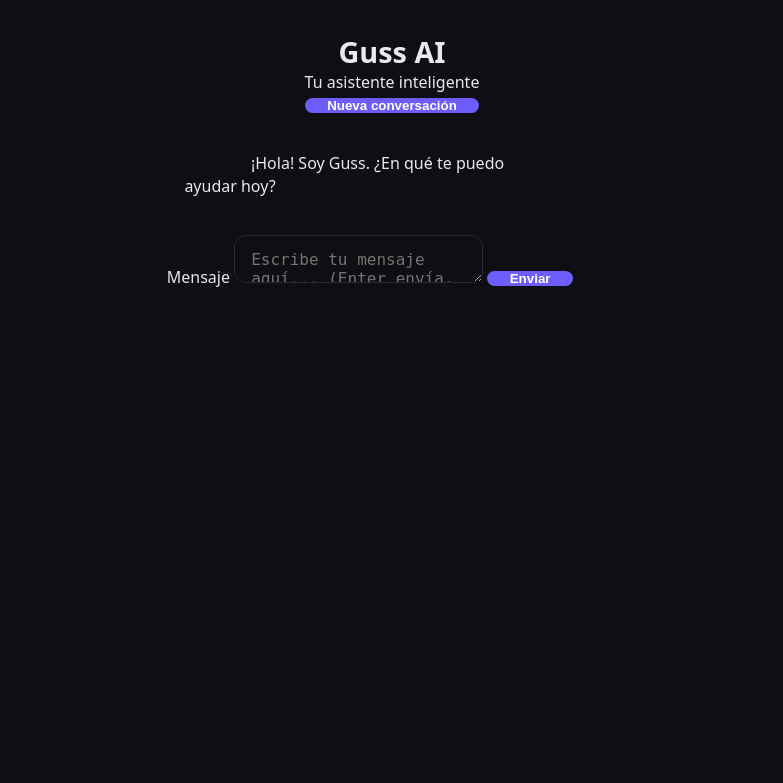
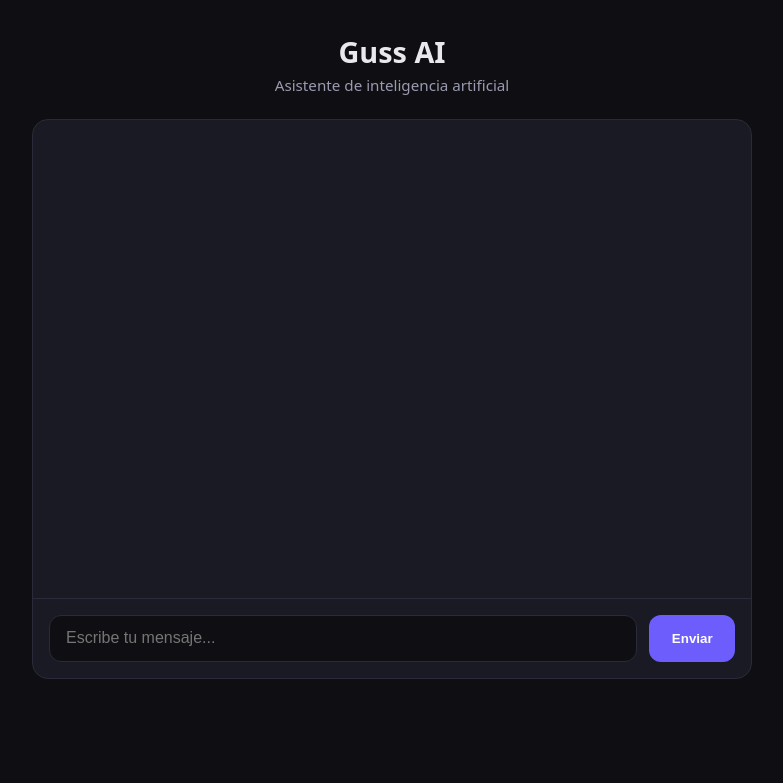
Before and after one commit to alxslvsuguuboo69/guss-ai, a Flask app: template templates/index.html in a window 1280 px wide. Shown: the top 783 px of the page, without its empty margins (248-1031 px from the left). Run offline with Flask 3, Linux system fonts and the light colour scheme; the template is opened without the code that fills it, so the values that code supplies are empty; parts of the project's set-up code (start-up, migrations or seed data) failed here and were passed over.

Commit message:
Convert index.html to Jinja2 template
Refactored index.html to use Jinja2 templating and updated chat interface.

```diff
--- a/templates/index.html
+++ b/templates/index.html
@@ -1,47 +1,18 @@
-<!DOCTYPE html>
-<html lang="es">
-<head>
-    <meta charset="UTF-8">
-    <meta name="viewport" content="width=device-width, initial-scale=1.0">
-    <meta name="description" content="Guss AI, tu asistente inteligente.">
-    <title>Guss AI</title>
+{% extends "base.html" %}
 
-    <link rel="stylesheet" href="{{ url_for('static', filename='style.css') }}">
-    <script src="{{ url_for('static', filename='script.js') }}" defer></script>
-</head>
+{% block content %}
+<div class="container">
+    <header>
+        <h1>Guss AI</h1>
+        <p class="subtitle">Asistente de inteligencia artificial</p>
+    </header>
 
-<body>
-    <div class="chat-container">
-
-        <header class="chat-header">
-            <div>
-                <h1>Guss AI</h1>
-                <p>Tu asistente inteligente</p>
-            </div>
-            <button type="button" id="new-chat-btn" class="new-chat-btn">
-                Nueva conversación
-            </button>
-        </header>
-
-        <main id="chat-box" class="chat-box" aria-live="polite" aria-label="Conversación">
-            <div class="message guss-message">
-                ¡Hola! Soy Guss. ¿En qué te puedo ayudar hoy?
-            </div>
-        </main>
-
-
-        <div class="input-area">
-            <label for="user-input" class="sr-only">Mensaje</label>
-            <textarea
-                id="user-input"
-                rows="1"
-                maxlength="4000"
-                placeholder="Escribe tu mensaje aquí... (Enter envía, Shift+Enter salta de línea)"
-                autocomplete="off"
-            ></textarea>
-            <button type="button" id="send-btn">Enviar</button>
-        </div>
-
+    <div id="chat-container">
+        <div id="messages"></div>
+        <form id="chat-form">
+            <input type="text" id="user-input" placeholder="Escribe tu mensaje..." autocomplete="off" required>
+            <button type="submit">Enviar</button>
+        </form>
     </div>
-</body>
-</html>
+</div>
+{% endblock %}
```
